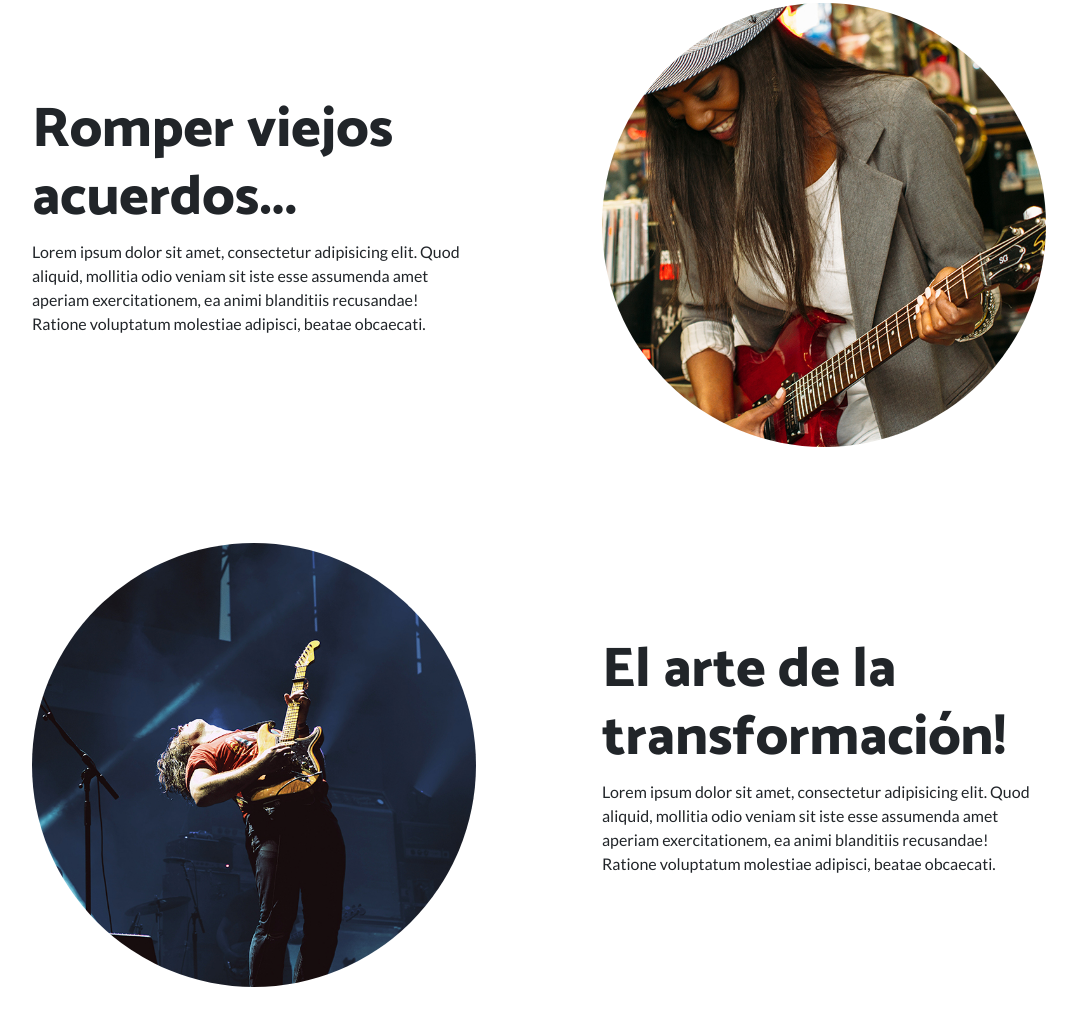
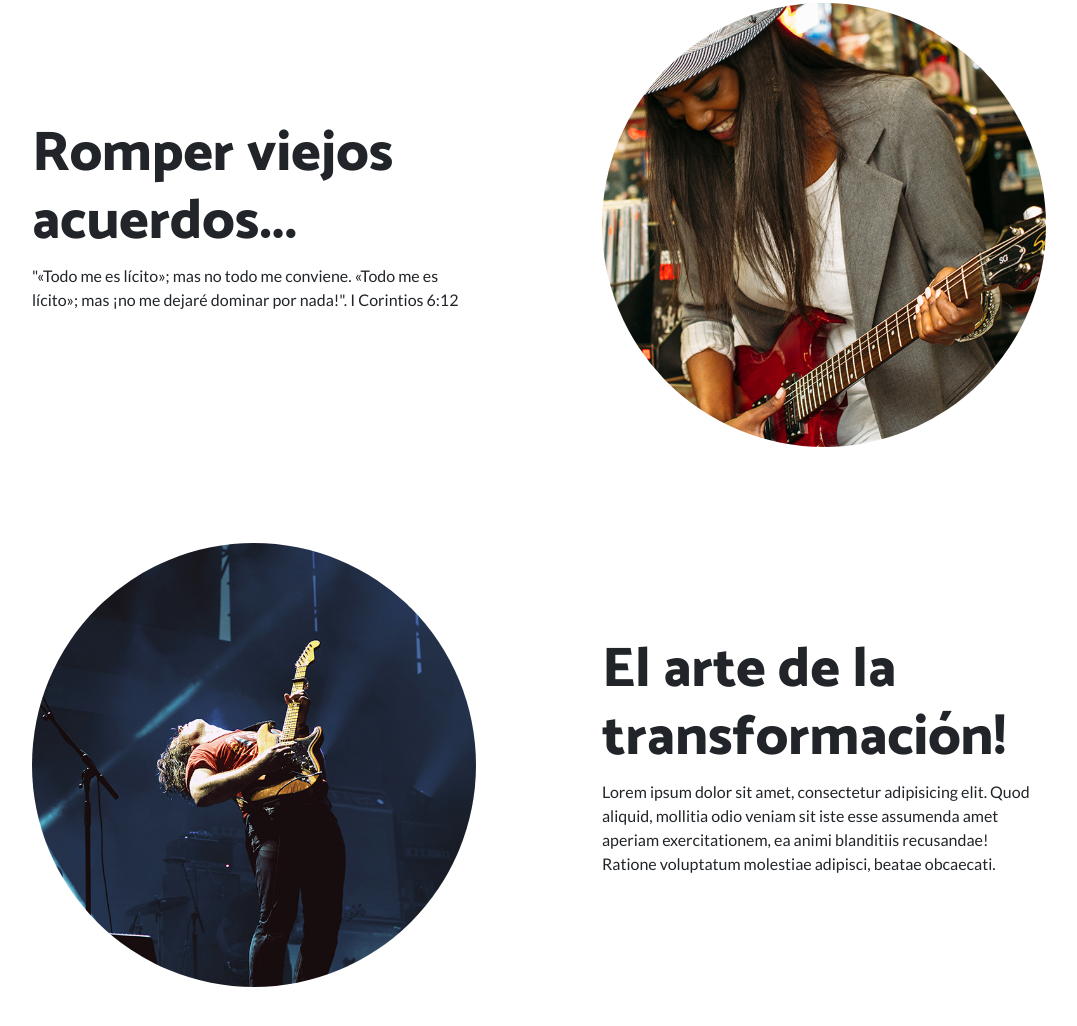
Before and after one commit to elber01/4acuerdos, a website: page index.html in a window 1280 px wide. Shown: the part 924-1950 px from the top of the page, without its empty margins (101-1178 px from the left). Drawn offline with Linux system fonts and the light colour scheme.

Commit message:
Update index.html

```diff
--- a/index.html
+++ b/index.html
@@ -50,7 +50,7 @@
         <div class="col-lg-6 order-lg-1">
           <div class="p-5">
             <h2 class="display-4">Romper viejos acuerdos...</h2>
-            <p>Lorem ipsum dolor sit amet, consectetur adipisicing elit. Quod aliquid, mollitia odio veniam sit iste esse assumenda amet aperiam exercitationem, ea animi blanditiis recusandae! Ratione voluptatum molestiae adipisci, beatae obcaecati.</p>
+            <p>    "«Todo me es lícito»; mas no todo me conviene. «Todo me es lícito»; mas ¡no me dejaré dominar por nada!". I Corintios 6:12</p>
           </div>
         </div>
       </div>
```
